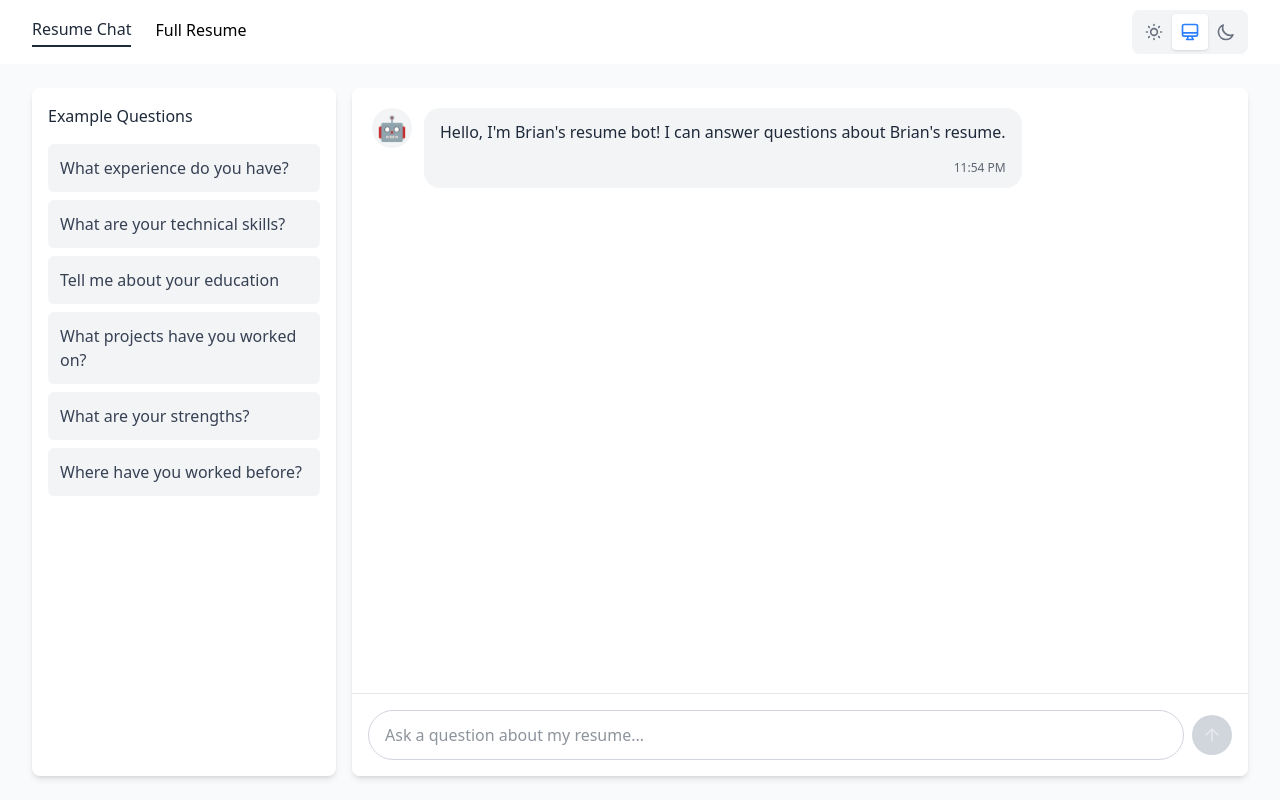
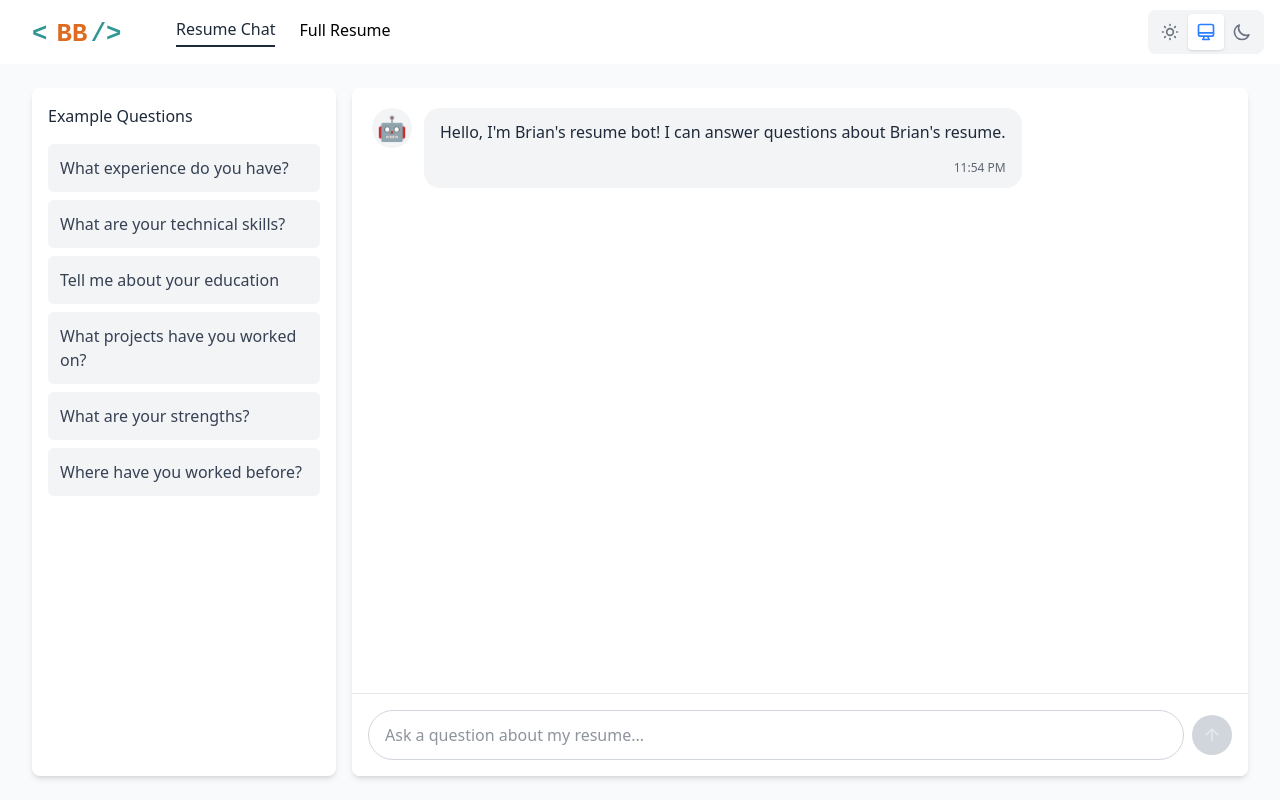
Before and after one commit to brianbarenbaum/resume, a Vue app in the folder client/: page / in a window 1280 px wide. Built offline with nearby package versions, Linux system fonts and the light colour scheme.

Commit message:
Added BB logo

```diff
--- a/client/src/components/AppIconSprite.vue
+++ b/client/src/components/AppIconSprite.vue
@@ -1,5 +1,40 @@
 <template>
   <svg xmlns="http://www.w3.org/2000/svg" style="display: none">
+    <!-- Logo Icons -->
+    <symbol id="icon-logo-dark" viewBox="0 0 120 40">
+      <!-- Left angle bracket < -->
+      <text x="15" y="28" font-family="monospace" font-size="24" font-weight="bold" fill="#4fd1c5">
+        &lt;
+      </text>
+
+      <!-- BB text -->
+      <text x="38" y="28" font-family="monospace" font-size="24" font-weight="bold" fill="#fbd38d">
+        BB
+      </text>
+
+      <!-- Closing tag /> -->
+      <text x="70" y="28" font-family="monospace" font-size="24" font-weight="bold" fill="#4fd1c5">
+        /&gt;
+      </text>
+    </symbol>
+
+    <symbol id="icon-logo-light" viewBox="0 0 120 40">
+      <!-- Left angle bracket < -->
+      <text x="15" y="28" font-family="monospace" font-size="24" font-weight="bold" fill="#319795">
+        &lt;
+      </text>
+
+      <!-- BB text -->
+      <text x="38" y="28" font-family="monospace" font-size="24" font-weight="bold" fill="#dd6b20">
+        BB
+      </text>
+
+      <!-- Closing tag /> -->
+      <text x="70" y="28" font-family="monospace" font-size="24" font-weight="bold" fill="#319795">
+        /&gt;
+      </text>
+    </symbol>
+
     <!-- Theme Icons -->
     <symbol
       id="icon-light-mode"
--- a/client/src/components/AppNav.vue
+++ b/client/src/components/AppNav.vue
@@ -3,19 +3,34 @@ import AppNavThemeButtons from './AppNavThemeButtons.vue'
 import AppNavMobileBurger from './AppNavMobileBurger.vue'
 import AppNavRouterLinksDesktop from './AppNavRouterLinksDesktop.vue'
 import AppNavRouterLinksMobile from './AppNavRouterLinksMobile.vue'
+import AppIcon from './AppIcon.vue'
 import { useMobileMenuStore } from '../composables/mobileMenuStore'
-const { isMobileMenuOpen, closeMenu } = useMobileMenuStore()
+import { useThemeStore } from '../composables/themeStore'
+import { computed } from 'vue'
+
+const { isMobileMenuOpen } = useMobileMenuStore()
+const { currentTheme } = useThemeStore()
+
+const logoIconName = computed(() => {
+  if (currentTheme.value === 'dark') return 'logo-dark'
+  return 'logo-light'
+})
 </script>
 
 <template>
   <nav class="bg-white dark:bg-gray-800 shadow-md w-full">
-    <div class="w-full mx-auto px-4 sm:px-6 lg:px-8">
+    <div class="w-full mx-auto px-2 sm:px-3 lg:px-4">
       <!-- Desktop and Mobile Header Bar -->
       <div class="flex items-center justify-between h-9 md:h-16">
         <!-- Desktop Navigation and Theme Toggle (hidden on mobile) -->
         <div class="hidden md:flex w-full items-center justify-between space-x-8">
+          <!-- BB logo -->
+          <AppIcon :name="logoIconName" className="h-14 w-32" />
+
           <!-- Desktop Navigation Links -->
-          <AppNavRouterLinksDesktop />
+          <div class="flex-1">
+            <AppNavRouterLinksDesktop />
+          </div>
 
           <!-- Desktop Theme Toggle -->
           <div class="flex bg-gray-100 dark:bg-gray-700 p-1 rounded-lg">
@@ -24,7 +39,7 @@ const { isMobileMenuOpen, closeMenu } = useMobileMenuStore()
         </div>
 
         <!-- Mobile Burger Menu Button -->
-        <AppNavMobileBurger />
+        <AppNavMobileBurger :logoIconName="logoIconName" />
       </div>
     </div>
 
--- a/client/src/components/AppNavMobileBurger.vue
+++ b/client/src/components/AppNavMobileBurger.vue
@@ -1,11 +1,17 @@
 <script setup lang="ts">
+import AppIcon from './AppIcon.vue'
 import Icon from './AppIcon.vue'
 import { useMobileMenuStore } from '../composables/mobileMenuStore'
 const { isMobileMenuOpen, toggleMobileMenu } = useMobileMenuStore()
+
+defineProps<{
+  logoIconName: string
+}>()
 </script>
 
 <template>
-  <div class="md:hidden">
+  <div class="md:hidden flex">
+    <AppIcon :name="logoIconName" className="h-7 w-20" />
     <button
       @click="toggleMobileMenu"
       type="button"
```
